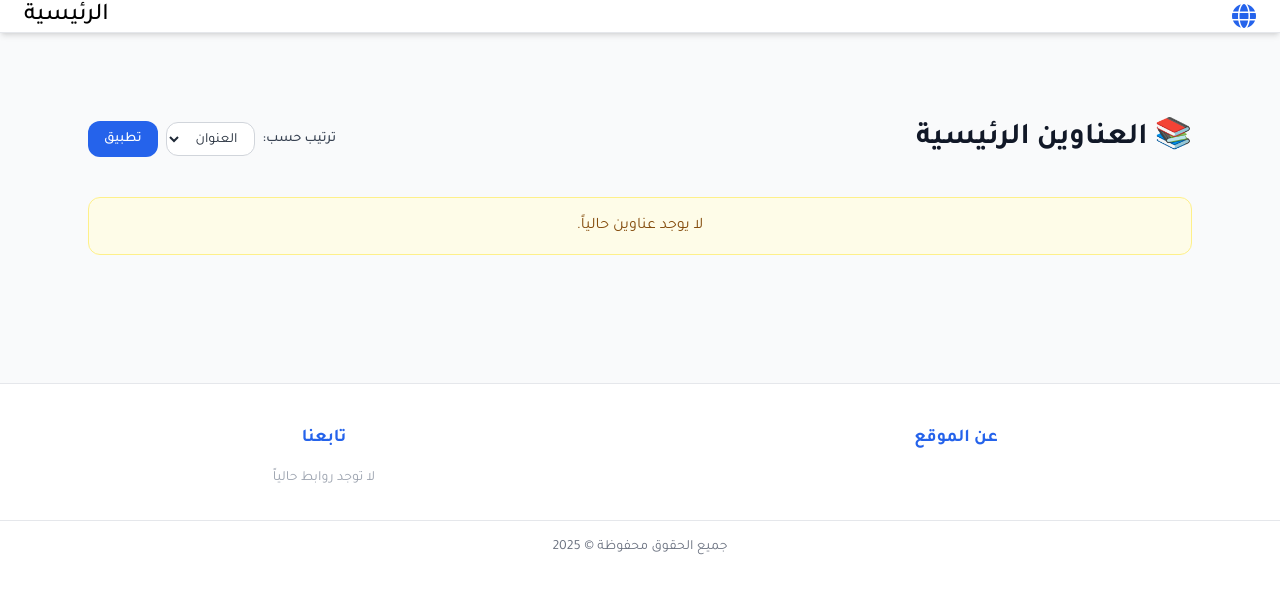
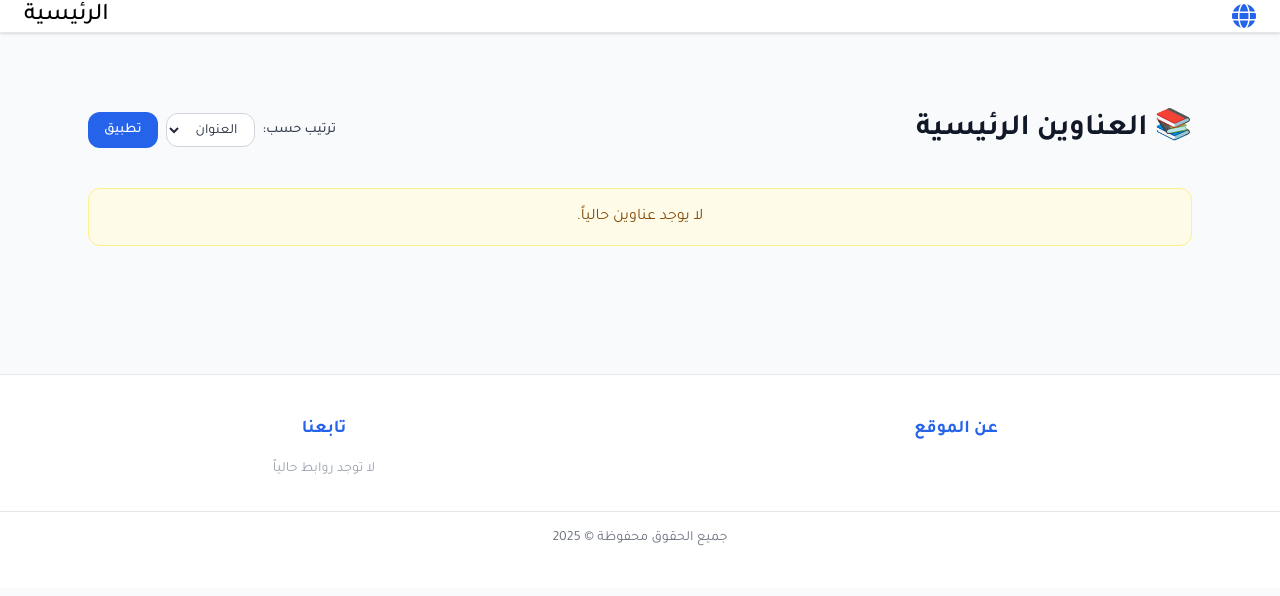
Before and after one commit to Mmy2000/cms, a Django app: page / in a window 1280 px wide. Shown: the top 596 px of the page. Run offline with Django 5.2, Linux system fonts and the light colour scheme; data that the repository does not hold is empty; some libraries are stand-ins or nearby versions.

Commit message:
feat: inhance the style

```diff
--- a/config/settings.py
+++ b/config/settings.py
@@ -37,8 +37,8 @@ INSTALLED_APPS = [
 
     # apps
 
-    "content",
-    "settings"
+    "content.apps.ContentConfig",
+    "settings.apps.SettingsConfig",
 ]
 
 UNFOLD = {
--- a/content/apps.py
+++ b/content/apps.py
@@ -1,6 +1,8 @@
 from django.apps import AppConfig
+from django.utils.translation import gettext_lazy as _
 
 
 class ContentConfig(AppConfig):
     default_auto_field = 'django.db.models.BigAutoField'
     name = 'content'
+    verbose_name = _("Content Management")
--- a/content/templates/cms/content_detail.html
+++ b/content/templates/cms/content_detail.html
@@ -97,7 +97,7 @@
             {% if sub.image %}
               <img src="{{ sub.image.url }}" alt="{{ sub.title }}" class="rounded-lg mb-4 h-40 w-full object-cover">
               {% else %}
-              <img src="/static/default.jpg" alt="{{ sub.title }}" class="rounded-lg mb-4 h-40 w-full object-cover">
+              <img src="{% static 'default.jpg' %}" alt="{{ sub.title }}" class="rounded-lg mb-4 h-40 w-full object-cover">
             {% endif %}
             <h3 class="text-lg font-bold text-gray-800  mb-2 group-hover:text-blue-600 transition">
               {{ sub.title }}
--- a/settings/apps.py
+++ b/settings/apps.py
@@ -1,6 +1,8 @@
 from django.apps import AppConfig
+from django.utils.translation import gettext_lazy as _
 
 
 class SettingsConfig(AppConfig):
     default_auto_field = 'django.db.models.BigAutoField'
     name = 'settings'
+    verbose_name = _("Settings Management")
--- a/templates/base.html
+++ b/templates/base.html
@@ -24,7 +24,7 @@
 <body class="bg-gray-50">
 
   <!-- 🌐 Navbar -->
-  <nav class="bg-white  shadow-md border-b border-gray-200  sticky top-0 z-50">
+  <nav class="bg-white  shadow border-b border-gray-200  fixed right-0 left-0 top-0 z-50">
     <div class="max-w-7xl mx-auto px-6 py-0 flex items-center justify-between">
 
       <!-- Logo -->
@@ -58,7 +58,7 @@
   </nav>
 
   <!-- 🧩 Main Content -->
-  <main class="max-w-7xl mx-auto px-6 py-10">
+  <main class="max-w-7xl mx-auto mt-6 px-6 py-10">
     {% block content %}
     {% endblock %}
   </main>
```
Also changed, not shown: locale/ar/LC_MESSAGES/django.po, 1 other file.
